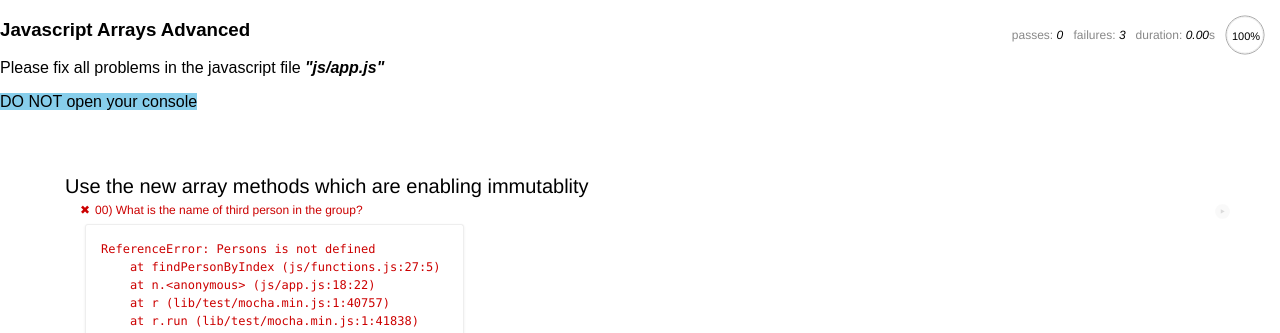
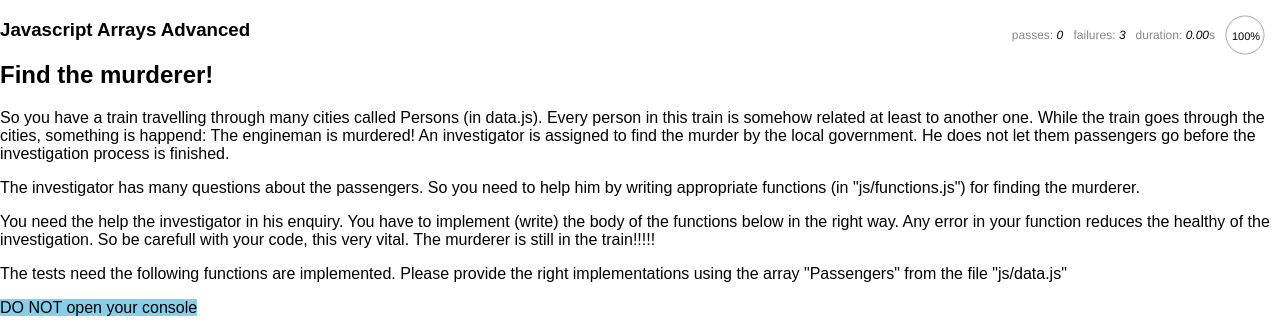
Before and after one commit to domch/js-tarining-immutable-arrays, a plain HTML site: page index.html in a window 1280 px wide. Shown: the top 333 px of the page. Drawn offline with Linux system fonts and the light colour scheme.

Commit message:
adjust index

```diff
--- a/index.html
+++ b/index.html
@@ -19,12 +19,25 @@
 
 <body>
     <h3>Javascript Arrays Advanced</h3>
-    <p>Please fix all problems in the javascript file <strong><em>"js/app.js"</em></strong></p>
+    <h2>Find the murderer!</h2>
+    <p>
+        So you have a train travelling through many cities called Persons (in data.js). Every person in this train is somehow related at least to another one. While the train goes through the cities, something is happend: The engineman is murdered! An investigator is assigned to find the murder by the local government. He does not let them passengers go before the investigation process is finished.
+    </p>
+    <p>
+        The investigator has many questions about the passengers. So you need to help him by writing appropriate functions (in "js/functions.js") for finding the murderer.
+    </p>
+    <p>
+        You need the help the investigator in his enquiry. You have to implement (write) the body of the functions below in the right way. Any error in your function reduces the healthy of the investigation. So be carefull with your code, this very vital. The murderer is still in the train!!!!!
+    </p>
+    <p>
+        The tests need the following functions are implemented. Please provide the right implementations using the array "Passengers" from the file "js/data.js"
+    </p>
     <mark style="background:skyblue">DO NOT open your console</mark>
     <div id="mocha"></div>
 
     <script>
         mocha.setup('bdd')
+
     </script>
     <script src="js/data.js"></script>
     <script src="js/functions.js"></script>
@@ -32,6 +45,7 @@
     <script>
         mocha.checkLeaks();
         mocha.run();
+
     </script>
 </body>
 
--- a/js/app.js
+++ b/js/app.js
@@ -1,5 +1,5 @@
 /**
- * So you have a train travelling thorugh many cities called Persons (in data.js).
+ * So you have a train travelling through many cities called Persons (in data.js).
  * Every person in this train is somehow related at least to another one.
  * While the train goes through the cities, something is happend: The engineman is murdered!
  * An investigator is assigned to find the murder by the local government.
```
